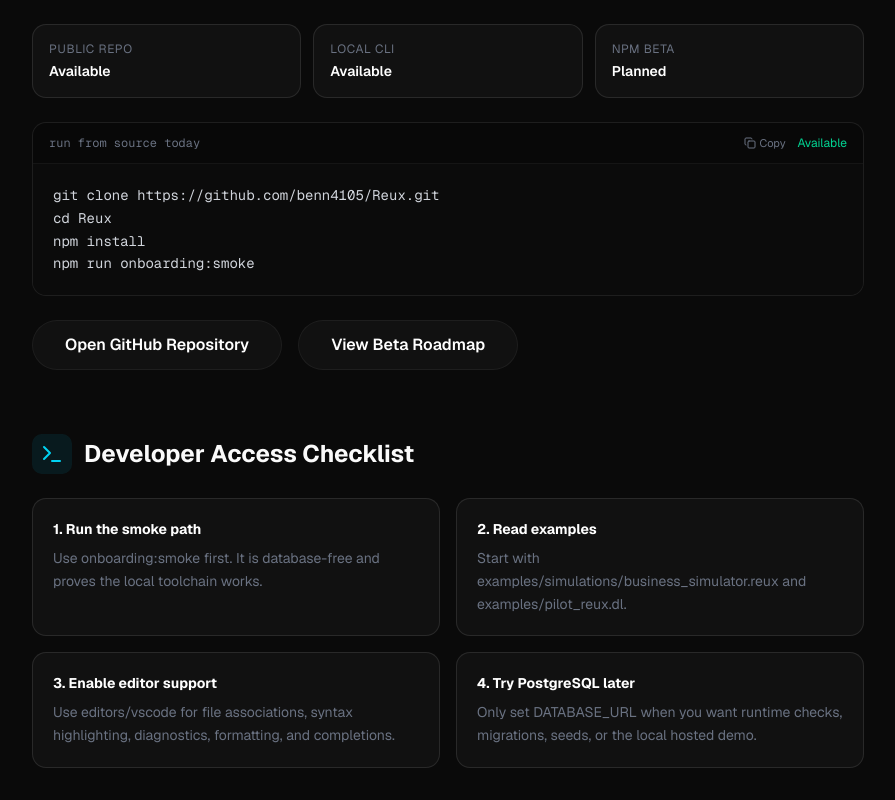
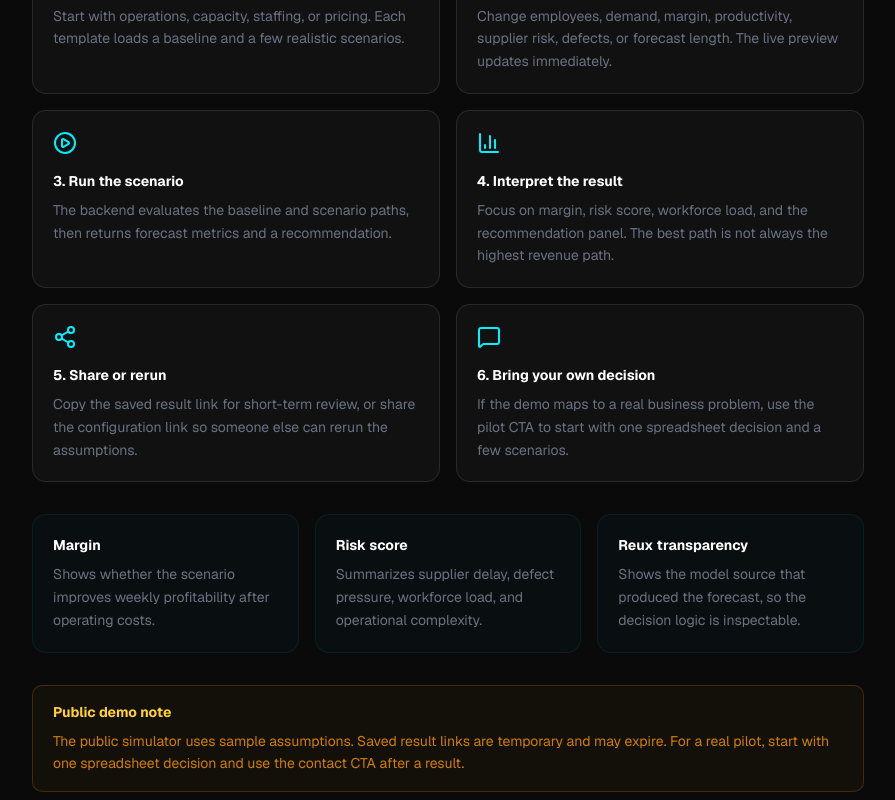
Before and after one commit to benn4105/reuben-web, a Next.js app: page /docs in a window 1280 px wide. Shown: the part 1020-1820 px from the top of the page, without its empty margins (192-1087 px from the left). Built offline with nearby package versions, Linux system fonts and the light colour scheme.

Commit message:
Add Business Simulator public docs

```diff
--- a/src/app/(marketing)/docs/page.tsx
+++ b/src/app/(marketing)/docs/page.tsx
@@ -3,7 +3,21 @@
 import { motion } from "framer-motion";
 import { useState } from "react";
 import AnimatedButton from "@/components/ui/AnimatedButton";
-import { Terminal, Download, Code2, Eye, Code, AlertTriangle, Copy, Check } from "lucide-react";
+import {
+  Terminal,
+  Download,
+  Code2,
+  Eye,
+  Code,
+  AlertTriangle,
+  Copy,
+  Check,
+  SlidersHorizontal,
+  PlayCircle,
+  BarChart3,
+  Share2,
+  MessageSquare,
+} from "lucide-react";
 import IdeMockup from "@/components/ui/IdeMockup";
 import { copyToClipboard } from "@/lib/simulation/share";
 
@@ -144,6 +158,90 @@ export default function DocsPage() {
               <AnimatedButton href="#run-from-source" variant="secondary">
                 Run From Source
               </AnimatedButton>
+            </div>
+          </section>
+
+          {/* Business Simulator User Guide */}
+          <section className="mb-16" id="business-simulator-guide">
+            <div className="flex items-center gap-3 mb-6">
+              <div className="p-2 rounded-lg bg-cyan-500/10">
+                <BarChart3 className="text-cyan-400" size={24} />
+              </div>
+              <h2 className="text-2xl font-bold">How to Use the Business Simulator</h2>
+            </div>
+
+            <p className="text-gray-400 mb-6 leading-relaxed">
+              The Business Simulator is the fastest public way to see Reux working. You do not need an account, admin token, private data, or developer setup. Pick a template, adjust sample assumptions, run the forecast, and review the recommended path.
+            </p>
+
+            <div className="grid grid-cols-1 md:grid-cols-2 gap-4 mb-8">
+              {[
+                {
+                  icon: SlidersHorizontal,
+                  title: "1. Choose a template",
+                  description: "Start with operations, capacity, staffing, or pricing. Each template loads a baseline and a few realistic scenarios.",
+                },
+                {
+                  icon: SlidersHorizontal,
+                  title: "2. Edit assumptions",
+                  description: "Change employees, demand, margin, productivity, supplier risk, defects, or forecast length. The live preview updates immediately.",
+                },
+                {
+                  icon: PlayCircle,
+                  title: "3. Run the scenario",
+                  description: "The backend evaluates the baseline and scenario paths, then returns forecast metrics and a recommendation.",
+                },
+                {
+                  icon: BarChart3,
+                  title: "4. Interpret the result",
+                  description: "Focus on margin, risk score, workforce load, and the recommendation panel. The best path is not always the highest revenue path.",
+                },
+                {
+                  icon: Share2,
+                  title: "5. Share or rerun",
+                  description: "Copy the saved result link for short-term review, or share the configuration link so someone else can rerun the assumptions.",
+                },
+                {
+                  icon: MessageSquare,
+                  title: "6. Bring your own decision",
+                  description: "If the demo maps to a real business problem, use the pilot CTA to start with one spreadsheet decision and a few scenarios.",
+                },
+              ].map((step) => (
+                <div key={step.title} className="rounded-xl border border-white/10 bg-white/[0.03] p-5">
+                  <step.icon className="mb-4 h-6 w-6 text-[#00F0FF]" />
+                  <h3 className="text-sm font-bold text-white mb-2">{step.title}</h3>
+                  <p className="text-sm text-gray-500 leading-relaxed">{step.description}</p>
+                </div>
+              ))}
+            </div>
+
+            <div className="grid grid-cols-1 md:grid-cols-3 gap-4 mb-8">
+              {[
+                {
+                  title: "Margin",
+                  description: "Shows whether the scenario improves weekly profitability after operating costs.",
+                },
+                {
+                  title: "Risk score",
+                  description: "Summarizes supplier delay, defect pressure, workforce load, and operational complexity.",
+                },
+                {
+                  title: "Reux transparency",
+                  description: "Shows the model source that produced the forecast, so the decision logic is inspectable.",
+                },
+              ].map((item) => (
+                <div key={item.title} className="rounded-xl border border-cyan-500/10 bg-cyan-500/[0.03] p-5">
+                  <h3 className="text-sm font-bold text-white mb-2">{item.title}</h3>
+                  <p className="text-sm text-gray-500 leading-relaxed">{item.description}</p>
+                </div>
+              ))}
+            </div>
+
+            <div className="rounded-lg border border-amber-500/20 bg-amber-500/[0.04] px-5 py-4">
+              <h3 className="text-sm font-bold text-amber-300 mb-2">Public demo note</h3>
+              <p className="text-sm text-amber-500/80 leading-relaxed">
+                The public simulator uses sample assumptions. Saved result links are temporary and may expire. For a real pilot, start with one spreadsheet decision and use the contact CTA after a result.
+              </p>
             </div>
           </section>
 
@@ -316,7 +414,7 @@ export default function DocsPage() {
             </ul>
           </section>
 
-          {/* Continue Exploring — Developer CTA Cards */}
+          {/* Continue Exploring */}
           <section className="pb-8 border-t border-white/5 pt-12">
             <h2 className="text-2xl font-bold mb-2 text-white">Continue Exploring</h2>
             <p className="text-gray-400 mb-8 max-w-xl">
@@ -329,35 +427,35 @@ export default function DocsPage() {
                   description: "Run a live simulation in your browser. No account, no install.",
                   href: "/simulator",
                   color: "border-cyan-500/20 hover:border-cyan-500/40",
-                  icon: "🎮",
+                  icon: "01",
                 },
                 {
                   title: "Run From Source",
                   description: "Clone the repo, install deps, and run the onboarding smoke test locally.",
                   href: "#run-from-source",
                   color: "border-violet-500/20 hover:border-violet-500/40",
-                  icon: "💻",
+                  icon: "02",
                 },
                 {
                   title: "Browse Syntax Examples",
                   description: "Jump to simulate blocks, transaction functions, and generated TypeScript.",
                   href: "#examples",
                   color: "border-white/10 hover:border-white/20",
-                  icon: "📝",
+                  icon: "03",
                 },
                 {
                   title: "View Roadmap",
                   description: "See what is available now, in beta, next, and future.",
                   href: "/projects/reux/roadmap",
                   color: "border-amber-500/20 hover:border-amber-500/40",
-                  icon: "🗺️",
+                  icon: "04",
                 },
                 {
                   title: "GitHub Repository",
                   description: "Browse source code, examples, and open issues.",
                   href: "https://github.com/benn4105/Reux",
                   color: "border-white/10 hover:border-white/20",
-                  icon: "🔗",
+                  icon: "05",
                   external: true,
                 },
                 {
@@ -365,7 +463,7 @@ export default function DocsPage() {
                   description: "Features, use cases, live pilots, and the full product story.",
                   href: "/projects/reux",
                   color: "border-white/10 hover:border-white/20",
-                  icon: "📄",
+                  icon: "06",
                 },
               ].map((card) => (
                 <a
@@ -374,7 +472,9 @@ export default function DocsPage() {
                   {...(card.external ? { target: "_blank", rel: "noopener noreferrer" } : {})}
                   className={`group flex gap-4 p-5 rounded-xl border ${card.color} bg-white/[0.02] hover:bg-white/[0.04] transition-all duration-200`}
                 >
-                  <span className="text-2xl shrink-0">{card.icon}</span>
+                  <span className="flex h-9 w-9 shrink-0 items-center justify-center rounded-lg border border-white/10 bg-white/[0.03] text-xs font-bold text-[#00F0FF]">
+                    {card.icon}
+                  </span>
                   <div>
                     <h3 className="text-sm font-bold text-white mb-1 group-hover:text-[#00F0FF] transition-colors">{card.title}</h3>
                     <p className="text-xs text-gray-500 leading-relaxed">{card.description}</p>
```
